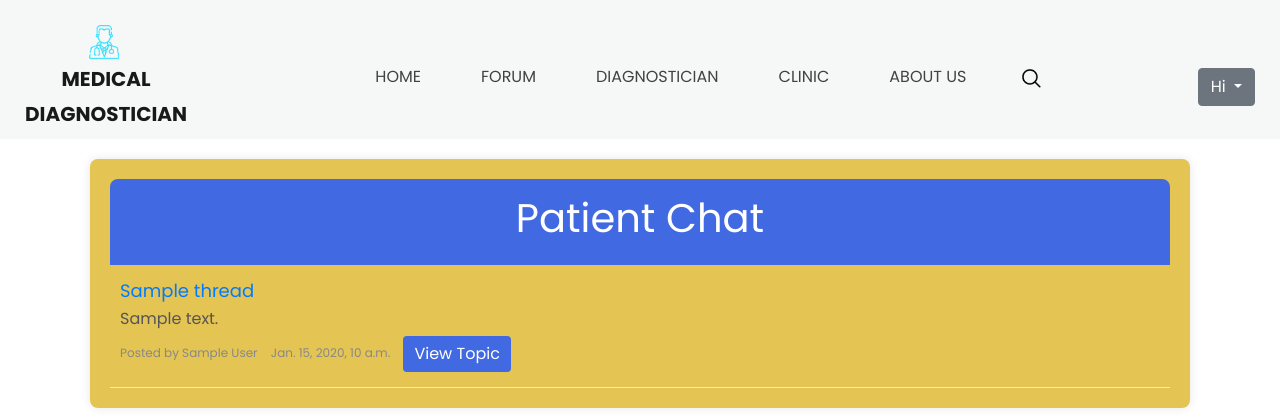
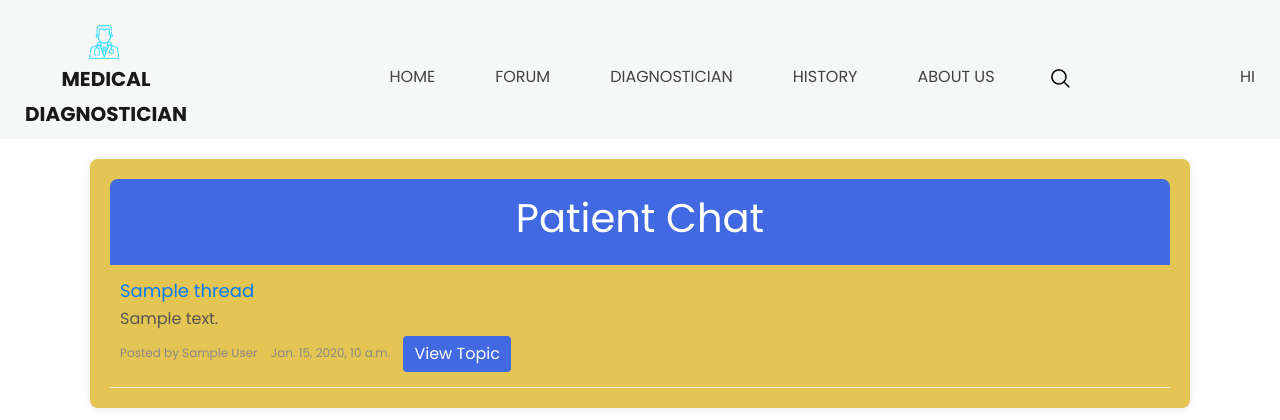
Before and after one commit to JimPaan/Med_Diagnotion, a Django app: template templates/forum.html in a window 1280 px wide. Shown: the top 420 px of the page. Run offline with Django 3.2, Linux system fonts and the light colour scheme; the template is opened without the code that fills it: most values are stand-ins (such as "Sample title", 1, 10 or a date in 2020); some libraries are stand-ins or nearby versions.

Commit message:
debug, reedit style etc

```diff
--- a/static/css/style.css
+++ b/static/css/style.css
@@ -38,7 +38,7 @@ body {
 
 /*header section*/
 .hero_area {
-  height: 48vh;
+  height: 68vh;
   position: relative;
 }
 
--- a/templates/create_post.html
+++ b/templates/create_post.html
@@ -64,7 +64,7 @@
                   <a class="nav-link" href="{% url 'diagnose' %}">Diagnostician </a>
                 </li>
                 <li class="nav-item">
-                  <a class="nav-link" href="clinic.html"> clinic</a>
+                  <a class="nav-link" href="{% url 'diagnose-history' %}"> history</a>
                 </li>
                 <li class="nav-item">
                   <a class="nav-link" href="contact.html">About us</a>
--- a/templates/dashboard.html
+++ b/templates/dashboard.html
@@ -59,7 +59,7 @@
                   <a class="nav-link" href="{% url 'diagnose' %}">Diagnostician </a>
                 </li>
                 <li class="nav-item">
-                  <a class="nav-link" href="clinic.html"> clinic</a>
+                  <a class="nav-link" href="{% url 'diagnose-history' %}"> history</a>
                 </li>
                 <li class="nav-item">
                   <a class="nav-link" href="contact.html">About us</a>
--- a/templates/diagnose.html
+++ b/templates/diagnose.html
@@ -60,7 +60,7 @@
                       <a class="nav-link" href="{% url 'diagnose' %}">Diagnostician </a>
                     </li>
                     <li class="nav-item">
-                      <a class="nav-link" href="clinic.html"> clinic</a>
+                      <a class="nav-link" href="{% url 'diagnose-history' %}"> history</a>
                     </li>
                     <li class="nav-item">
                       <a class="nav-link" href="contact.html">About us</a>
@@ -256,7 +256,6 @@
                 <button type="submit">Diagnose</button>
             </form>
         </div>
-    </div>
         <div class="results-diag">
             <h6>The predicted disease is:
             {% if predicted_disease %}
@@ -264,5 +263,7 @@
             {% endif %}
             </h6>
         </div>
+    </div>
+
 </body>
 </html>
--- a/templates/forum.html
+++ b/templates/forum.html
@@ -64,7 +64,7 @@
                   <a class="nav-link" href="{% url 'diagnose' %}">Diagnostician </a>
                 </li>
                 <li class="nav-item">
-                  <a class="nav-link" href="clinic.html"> clinic</a>
+                  <a class="nav-link" href="{% url 'diagnose-history' %}"> history</a>
                 </li>
                 <li class="nav-item">
                   <a class="nav-link" href="contact.html">About us</a>
@@ -74,14 +74,10 @@
                 <button class="btn  my-2 my-sm-0 nav_search-btn" type="submit"></button>
               </form>
             </div>
-            <div class="dropdown">
-              <button class="btn btn-secondary dropdown-toggle" type="button" id="dropdownMenuButton" data-toggle="dropdown" aria-haspopup="true" aria-expanded="false">
+            <div class="quote_btn-container  d-flex justify-content-center">
+              <a href="{% url 'profile' %}">
                 Hi {{ user.first_name }} {{ user.last_name }}
-              </button>
-              <div class="dropdown-menu" aria-labelledby="dropdownMenuButton">
-                <a class="dropdown-item" href="{% url 'profile' %}">Profile</a>
-                <a class="dropdown-item" href="{% url 'logout' %}">Logout</a>
-              </div>
+              </a>
             </div>
           </div>
         </nav>
--- a/templates/history.html
+++ b/templates/history.html
@@ -44,7 +44,7 @@
                   <a class="nav-link" href="{% url 'diagnose' %}">Diagnostician </a>
                 </li>
                 <li class="nav-item">
-                  <a class="nav-link" href="clinic.html"> clinic</a>
+                  <a class="nav-link" href="{% url 'diagnose-history' %}"> history</a>
                 </li>
                 <li class="nav-item">
                   <a class="nav-link" href="contact.html">About us</a>
--- a/templates/profile.html
+++ b/templates/profile.html
@@ -53,7 +53,7 @@
                   <a class="nav-link" href="{% url 'diagnose' %}">Diagnostician </a>
                 </li>
                 <li class="nav-item">
-                  <a class="nav-link" href="clinic.html"> clinic</a>
+                  <a class="nav-link" href="{% url 'diagnose-history' %}"> history</a>
                 </li>
                 <li class="nav-item">
                   <a class="nav-link" href="contact.html">About us</a>
--- a/templates/thread_form.html
+++ b/templates/thread_form.html
@@ -64,7 +64,7 @@
                   <a class="nav-link" href="{% url 'diagnose' %}">Diagnostician </a>
                 </li>
                 <li class="nav-item">
-                  <a class="nav-link" href="clinic.html"> clinic</a>
+                  <a class="nav-link" href="{% url 'diagnose-history' %}"> history</a>
                 </li>
                 <li class="nav-item">
                   <a class="nav-link" href="contact.html">About us</a>
--- a/templates/thread_view.html
+++ b/templates/thread_view.html
@@ -65,7 +65,7 @@
                   <a class="nav-link" href="{% url 'diagnose' %}">Diagnostician </a>
                 </li>
                 <li class="nav-item">
-                  <a class="nav-link" href="clinic.html"> clinic</a>
+                  <a class="nav-link" href="{% url 'diagnose-history' %}"> history</a>
                 </li>
                 <li class="nav-item">
                   <a class="nav-link" href="contact.html">About us</a>
```
Lines whose indentation alone changed are shown as unchanged.
